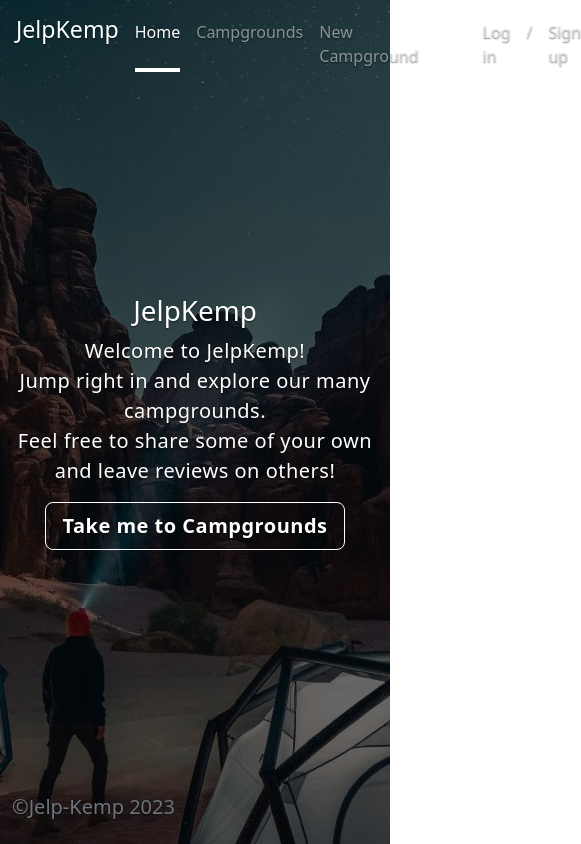
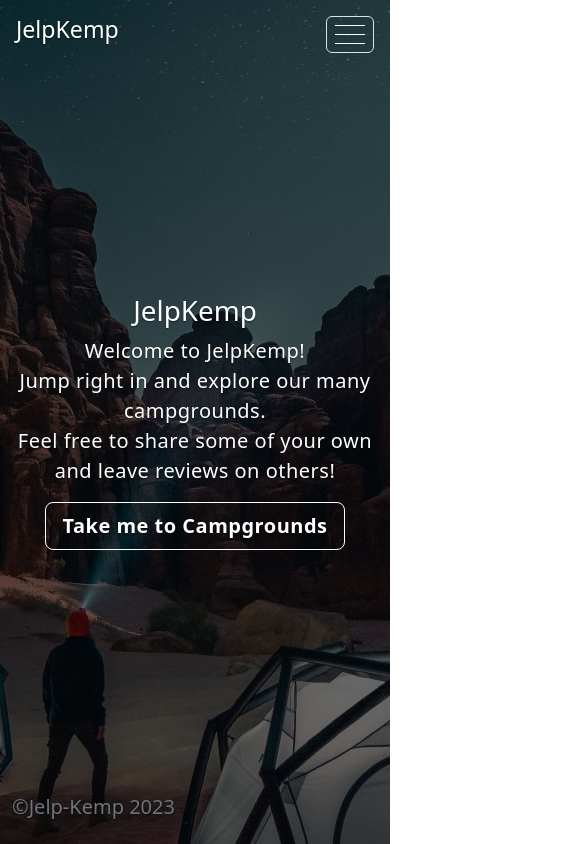
Before and after one commit to oybekabdulazizov/jelp-kemp, a React (Vite) app in the folder client/: page / in a window 390 px wide. Shown: the whole page, 581 px wide, since content can reach past the window. Built offline with nearby package versions, Linux system fonts and the light colour scheme.

Commit message:
[client side] add styled offcanvase slidebar to homepage, and fix nav offcanvas styles

```diff
--- a/client/src/components/Home.tsx
+++ b/client/src/components/Home.tsx
@@ -20,7 +20,7 @@ export default function Home({
       <header className='home-header mx-auto p-3 container'>
         <div className='d-flex justify-content-between'>
           <h3 className='mb-0'>JelpKemp</h3>
-          <nav className='navbar-nav d-flex flex-row'>
+          <nav className='navbar-nav d-none d-md-flex flex-row'>
             <NavLink to='/' end className='nav-link home-nav-link'>
               Home
             </NavLink>
@@ -55,8 +55,86 @@ export default function Home({
               )}
             </div>
           </nav>
+          <button
+            className='navbar-toggler home-navbar-toggler d-md-none d-flex flex-column border px-2 pb-2 rounded'
+            type='button'
+            data-bs-toggle='offcanvas'
+            data-bs-target='#offcanvas'
+            aria-controls='navbarSupportedContent'
+            aria-expanded='false'
+            aria-label='Toggle offcanvas'
+          >
+            <span className='m-0 p-0 mt-2'></span>
+            <span className='m-0 p-0 mt-2'></span>
+            <span className='m-0 p-0 mt-2'></span>
+          </button>
+
+          <div
+            className='offcanvas home-offcanvas offcanvas-end d-md-none w-50'
+            tabIndex={-1}
+            id='offcanvas'
+            aria-labelledby='offcanvasLabel'
+          >
+            <div className='offcanvas-header'>
+              <button
+                type='button'
+                className='btn-close btn-close-white'
+                data-bs-dismiss='offcanvas'
+                aria-label='Close'
+                aria-controls='offcanvas'
+              ></button>
+            </div>
+            <div className='offcanvas-body text-secondary'>
+              <div className='d-flex flex-column m-2'>
+                <NavLink to='/' end className='nav-link navlink mb-2 fs-5'>
+                  Home
+                </NavLink>
+                <NavLink
+                  to='/campgrounds'
+                  end
+                  className='nav-link navlink mb-2 fs-5'
+                >
+                  Campgrounds
+                </NavLink>
+                <NavLink
+                  to='/campgrounds/new'
+                  end
+                  className='nav-link navlink mb-3 fs-5'
+                >
+                  New Campground
+                </NavLink>
+                <hr className='m-0 mb-3' />
+                {currentUser !== null ? (
+                  <div
+                    className='nav-link navlink mb-2 fs-5'
+                    onClick={handleLogout}
+                  >
+                    Log out
+                  </div>
+                ) : (
+                  <>
+                    <NavLink
+                      to='/login'
+                      end
+                      className='nav-link navlink mb-2 fs-5'
+                    >
+                      Log in
+                    </NavLink>
+                    <NavLink
+                      to='/signup'
+                      end
+                      className='nav-link navlink mb-2 fs-5'
+                    >
+                      Sign up
+                    </NavLink>
+                  </>
+                )}
+              </div>
+            </div>
+          </div>
         </div>
       </header>
+
       <main className='home-main text-center d-flex flex-column justify-content-center align-items-center'>
         <h1>JelpKemp</h1>
         <p className='lead'>
@@ -70,6 +148,7 @@ export default function Home({
           Take me to Campgrounds
         </Link>
       </main>
+
       <footer className='footer mt-auto py-3 home-footer'>
         <div className='container'>
           <span className='text-secondary fs-5 text-secondary'>
--- a/client/src/components/NavBar.tsx
+++ b/client/src/components/NavBar.tsx
@@ -86,17 +86,13 @@ export default function NavBar({ currentUser, setCurrentUser }: Props) {
           </div>
           <div className='offcanvas-body text-secondary'>
             <div className='d-flex flex-column m-2'>
-              <NavLink
-                to='/'
-                end
-                className='nav-link navlink d-inline mb-2 fs-5'
-              >
+              <NavLink to='/' end className='nav-link navlink mb-2 fs-5'>
                 Home
               </NavLink>
               <NavLink
                 to='/campgrounds'
                 end
-                className='nav-link navlink d-inline mb-2 fs-5'
+                className='nav-link navlink mb-2 fs-5'
               >
                 Campgrounds
               </NavLink>
@@ -136,33 +132,6 @@ export default function NavBar({ currentUser, setCurrentUser }: Props) {
             </div>
           </div>
         </div>
-
-        {/* <div className='dropdown-menu d-lg-none'>
-          <NavLink to='/' end className='dropdown-item'>
-            Home
-          </NavLink>
-          <NavLink to='/campgrounds' end className='dropdown-item'>
-            Campgrounds
-          </NavLink>
-          <NavLink to='/campgrounds/new' end className='dropdown-item'>
-            New Campground
-          </NavLink>
-          <hr className='dropdown-divider' />
-          {currentUser !== null ? (
-            <button className='dropdown-item' onClick={handleLogout}>
-              Log out
-            </button>
-          ) : (
-            <>
-              <NavLink to='/login' end className='dropdown-item'>
-                Log in
-              </NavLink>
-              <NavLink to='/signup' end className='dropdown-item'>
-                Sign up
-              </NavLink>
-            </>
-          )}
-        </div> */}
       </div>
     </nav>
   );
--- a/client/src/styles/home.css
+++ b/client/src/styles/home.css
@@ -18,13 +18,13 @@ p.lead {
   letter-spacing: 0.5px;
 }
 
-.home-nav-link {
+.nav-link.home-nav-link {
   color: rgba(255, 255, 255, 0.5);
   padding: 0.25rem 0;
   margin-left: 1rem;
 }
 
-.home-nav-link.active {
+.nav-link.home-nav-link.active {
   border-bottom: 0.25rem solid rgba(255, 255, 255);
   color: rgba(255, 255, 255);
 }
@@ -48,3 +48,28 @@ a.btn.btn-lg:hover {
   color: black;
   background: white;
 }
+
+.home-offcanvas {
+  background: rgba(0, 0, 0, 0.6);
+}
+
+.home-offcanvas.nav-link.fs-5 {
+  color: rgba(255, 255, 255, 0.5);
+}
+
+.home-offcanvas.nav-link.fs-5.active {
+  color: rgb(255, 255, 255);
+}
+
+.home-offcanvas.nav-link.fs-5:hover {
+  color: rgb(255, 255, 255);
+}
+
+div.home-offcanvas.nav-link.fs-5:hover {
+  cursor: pointer;
+}
+
+.home-navbar-toggler span {
+  width: 30px;
+  border-bottom: 1px solid white;
+}
--- a/client/src/styles/navbar.css
+++ b/client/src/styles/navbar.css
@@ -5,3 +5,7 @@
 .navlink.navlink:hover {
   color: white;
 }
+
+div.nav-link.navlink.mb-2.fs-5:hover {
+  cursor: pointer;
+}
```
